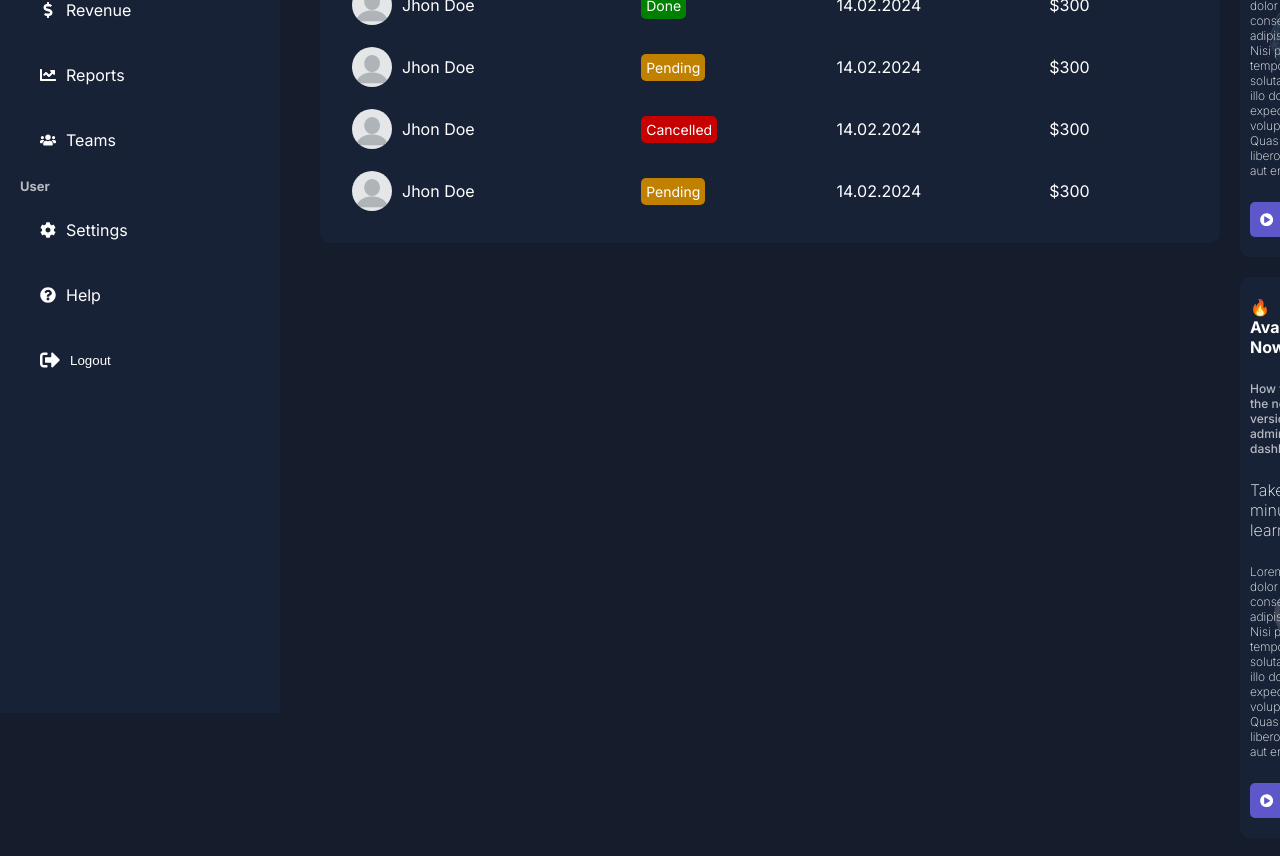
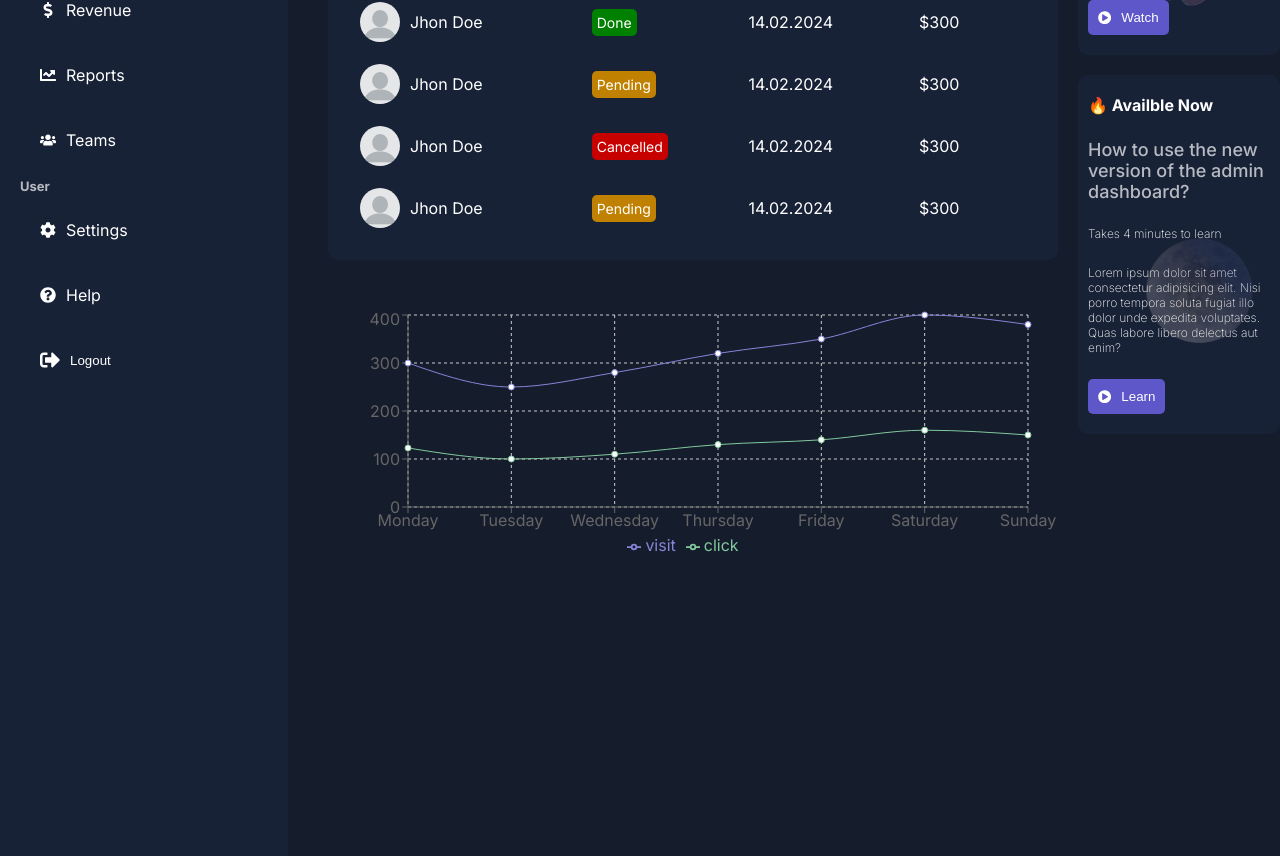
Before and after one commit to glowackimaciek/dashboard_next.js, a Next.js app: page /dashboard in a window 1280 px wide. Shown: the part 440-1296 px from the top of the page. Before the commit the page ends 1153 px from the top, so only its background shows below. Built offline with nearby package versions, Linux system fonts and the light colour scheme.

Commit message:
Chart component add

```diff
--- a/app/dashboard/page.jsx
+++ b/app/dashboard/page.jsx
@@ -2,7 +2,7 @@ import Card from "@/app/ui/dashboard/card/card";
 import styles from "@/app/ui/dashboard/dashboard.module.css"
 import Transactions from "@/app/ui/dashboard/transactions/transactions";
 import Rightbar from "@/app/ui/dashboard/rightbar/rightbar";
-import LineChartComponent from "@/app/ui/dashboard/chart/chart";
+import Chart from "@/app/ui/dashboard/chart/chart";
 
 const Dashboard = () => {
     return (
@@ -14,7 +14,7 @@ const Dashboard = () => {
                     <Card />
                 </div>
                 <Transactions />
-                <LineChartComponent />
+                <Chart />
             </div>
             <div className={styles.side}>
                 <Rightbar />
--- a/app/ui/dashboard/chart/chart.jsx
+++ b/app/ui/dashboard/chart/chart.jsx
@@ -1,7 +1,6 @@
 "use client"
-import React, { useEffect, useRef } from 'react';
 import styles from "@/app/ui/dashboard/chart/chart.module.css"
-import Chart from 'chart.js/auto';
+import { LineChart, CartesianGrid, Line, XAxis, YAxis, Tooltip, Legend } from 'recharts';
 
 const data = [
     {
@@ -41,55 +40,20 @@ const data = [
     }
 ];
 
-const LineChartComponent = ({ data }) => {
-    const chartRef = useRef(null);
-    const chartInstance = useRef(null);
-
-    useEffect(() => {
-        if (data) {
-            // Jeśli istnieje poprzedni wykres, zniszcz go
-            if (chartInstance.current !== null) {
-                chartInstance.current.destroy();
-            }
-
-            // Stwórz nowy wykres na canvasie
-            chartInstance.current = new Chart(chartRef.current, {
-                type: 'line',
-                data: {
-                    labels: data.map(entry => entry.name),
-                    datasets: [
-                        {
-                            label: 'Visit',
-                            data: data.map(entry => entry.visit),
-                            fill: false,
-                            borderColor: 'rgba(75,192,192,1)',
-                            tension: 0.1
-                        },
-                        {
-                            label: 'Click',
-                            data: data.map(entry => entry.click),
-                            fill: false,
-                            borderColor: 'rgba(255,99,132,1)',
-                            tension: 0.1
-                        }
-                    ]
-                }
-            });
-        }
-
-        // Zwolnij zasoby przy czyszczeniu komponentu
-        return () => {
-            if (chartInstance.current !== null) {
-                chartInstance.current.destroy();
-            }
-        };
-    }, [data]);
-
+const Chart = () => {
     return (
         <div className={styles.container}>
-            <canvas ref={chartRef}></canvas>
-        </div>
-    );
-};
+            <LineChart width={730} height={250} data={data}
+                margin={{ top: 5, right: 30, left: 20, bottom: 5 }}>
+                <CartesianGrid strokeDasharray="3 3" />
+                <XAxis dataKey="name" />
+                <YAxis />
+                <Tooltip />
+                <Legend />
+                <Line type="monotone" dataKey="visit" stroke="#8884d8" />
+                <Line type="monotone" dataKey="click" stroke="#82ca9d" />
+            </LineChart></div>
+    )
+}
 
-export default LineChartComponent;
+export default Chart
--- a/app/ui/dashboard/chart/chart.module.css
+++ b/app/ui/dashboard/chart/chart.module.css
@@ -1,5 +1,6 @@
 .container {
     display: flex;
-    height: 450px;
+    height: 550px;
     width: 100%;
+    margin-top: 30px;
 }
--- /dev/null
+++ b/app/ui/dashboard/footer/footer.module.css
@@ -0,0 +1,3 @@
+.container {
+
+}
--- a/app/ui/dashboard/rightbar/rightbar.module.css
+++ b/app/ui/dashboard/rightbar/rightbar.module.css
@@ -35,13 +35,13 @@
 
 .title {
     font-weight: 500;
-    font-size: 12px;
+    font-size: 18px;
     color: var(--textSoft);
 }
 
 .subtitle {
     font-weight: 200;
-    font-size: 16px;
+    font-size: 12px;
 }
 
 .desc {
--- a/package.json
+++ b/package.json
@@ -14,7 +14,7 @@
     "react": "^18",
     "react-dom": "^18",
     "react-icons": "^5.0.1",
-    "recharts": "^2.12.4"
+    "recharts": "^2.12.5"
   },
   "devDependencies": {
     "eslint": "^8",
```
Also changed, not shown: app/ui/dashboard/footer/footer.jsx (added, +12 -0 lines), 1 other file (tests, documents, lock files or other folders).
